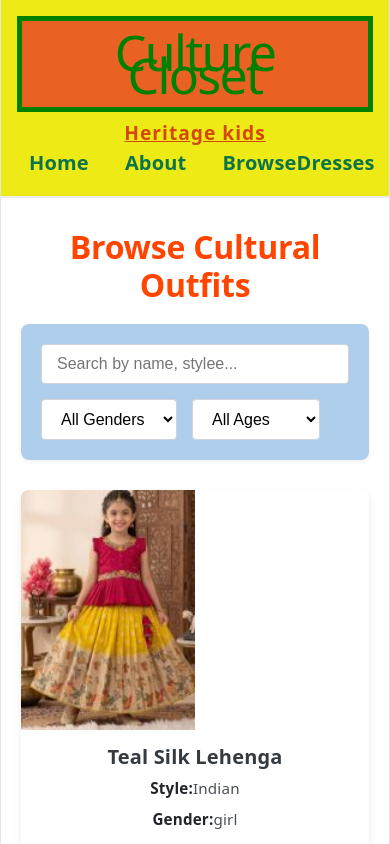
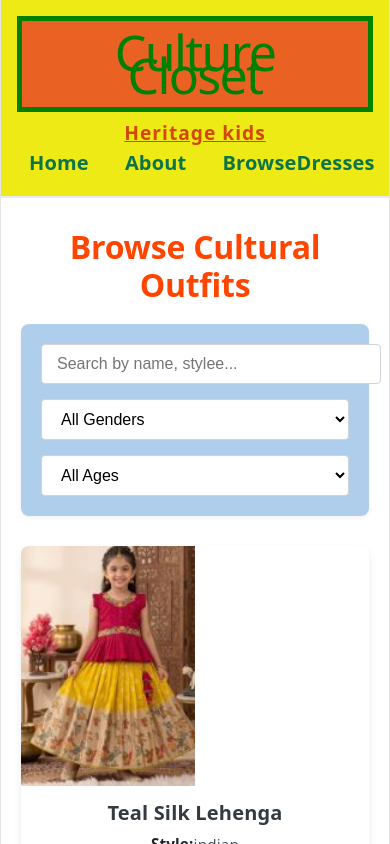
Before and after one commit to vinuthagr2023/unit1-project-culture-closet, a React (Vite) app: page /browse-dresses in a window 390 px wide. Shown: the top 844 px of the page. Built offline with nearby package versions, Linux system fonts and the light colour scheme.

Commit message:
style added browsedress buttons

```diff
--- a/src/components/browsedress/BrowseDresses.css
+++ b/src/components/browsedress/BrowseDresses.css
@@ -28,14 +28,20 @@
 }
 
 .success-banner {
-    background-color: #d4edda;
-    color: #155724;
+    background-color: #e2d739;
+    width: fit-content;
+    color: #0c10db;
+    font-size: 20px;
     padding: 12px 20px;
     border: 1px solid #c3e6cb;
     border-radius: 6px;
     margin-bottom: 20px;
     font-weight: 500;
     text-align: center;
+}
+
+.req-link{
+      font-size: 20px;
 }
 
 /* Filter Controls */
@@ -158,3 +164,37 @@
 .dresses-container .login-link:hover {
     background-color: #0056b3;
 }
+
+.dresses-container button {
+    margin: 15px;
+    padding: 10px;
+    border-radius: 4px;
+    font-size: 1rem;
+    font-weight: 500;
+    cursor: pointer;
+    border: none;
+    background-color: #28a745;
+    color: black;
+    transition: background-color 0.2s;
+}
+
+.dresses-container button:hover:not(:disabled) {
+    background-color: #218838;
+}
+
+.dresses-container button:disabled {
+    background-color: #d4a817;
+    cursor: not-allowed;
+    opacity: 0.7;
+}
+/* Responsive Breakpoints */
+@media (max-width: 768px) {
+    .filter-controls {
+        flex-direction: column;
+    }
+
+    .filter-controls input[type="text"],
+    .filter-controls select {
+        width: 100%;
+    }
+}
--- a/src/components/browsedress/BrowseDresses.jsx
+++ b/src/components/browsedress/BrowseDresses.jsx
@@ -84,7 +84,7 @@ function BrowseDresses({ dresses = [], user, requestedDresses = [], onRequestDre
             )}
 
             {user?.role === "user" && (
-                <div style={{ marginBottom: "15px" }}>
+                <div className="req-link" style={{ marginBottom: "15px" }}>
                     <Link to="/my-requests">
                         View My Requested dresses
                     </Link>
--- a/src/data/mockData.js
+++ b/src/data/mockData.js
@@ -5,7 +5,7 @@ const initialDressList = [
     {
         id:1,
         itemName:"Teal Silk Lehenga",
-        traditionStyle:"Indian" ,
+        traditionStyle:"indian" ,
         gender:"girl" ,
         age:"6-8 years" ,
         size:"M",
@@ -16,7 +16,7 @@ const initialDressList = [
      {
         id:2,
         itemName:"Cotton Kurtha",
-        traditionStyle:"Indian" ,
+        traditionStyle:"indian" ,
         gender:"boy" ,
         age:"3-5 years" ,
         size:"S",
@@ -27,7 +27,7 @@ const initialDressList = [
      {
         id:3,
         itemName:"Cotton Lehenga",
-        traditionStyle:"Indian" ,
+        traditionStyle:"ndian" ,
         gender:"girl" ,
         age:"0-2 years" ,
         size:"L",
```
